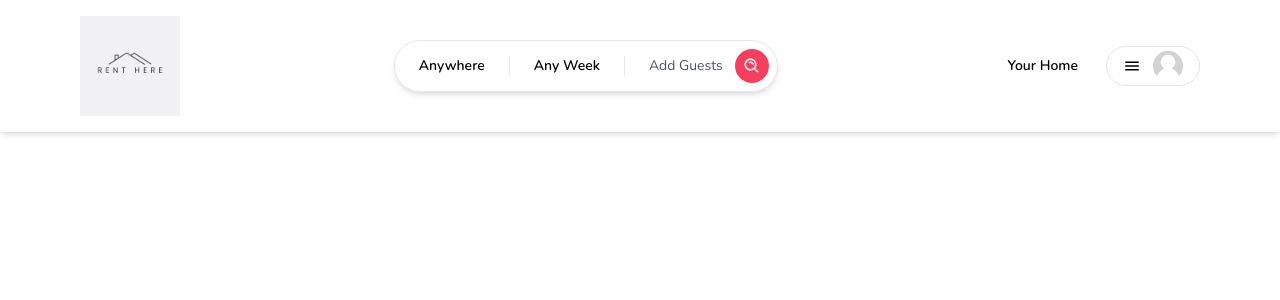
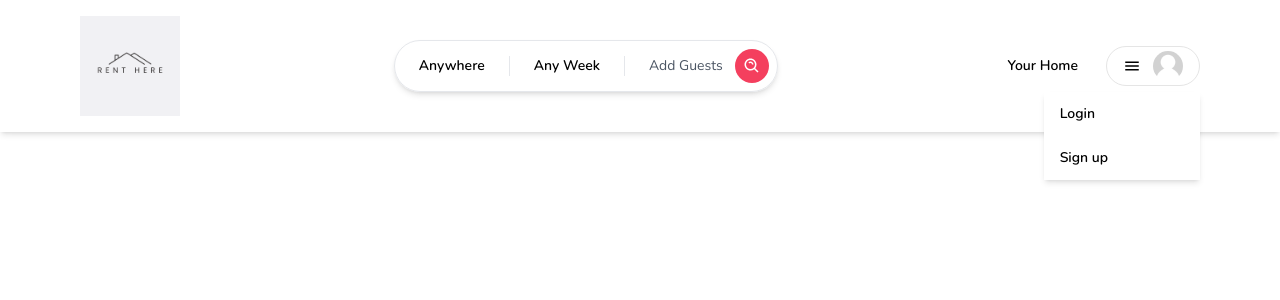
Before and after one commit to ch13Nataliia/rent-app, a Next.js app: page / in a window 1280 px wide. Both pictures are taken after a click on the element 1152 px from the left and 66 px from the top of the page. Shown: the top 300 px of the page. Built offline with nearby package versions, Linux system fonts and the light colour scheme.

Commit message:
finished ui for navigation

```diff
--- /dev/null
+++ b/app/components/navbar/MenuItem.tsx
@@ -0,0 +1,12 @@
+'use client';
+
+interface MenuItemProps {
+  onClick: () => void;
+  label: string;
+}
+
+const MenuItem: React.FC<MenuItemProps> = ({ onClick, label }) => {
+  return <div onClick={() => {}} className="px-4 py-3 hover:bg-neutral-200 transition font-semibold">{label}</div>;
+};
+
+export default MenuItem;
--- a/app/components/navbar/Navbar.tsx
+++ b/app/components/navbar/Navbar.tsx
@@ -1,3 +1,4 @@
+'use client';
 import Container from '../Container';
 import Logo from './Logo';
 import Search from './Search';
--- a/app/components/navbar/UserMenu.tsx
+++ b/app/components/navbar/UserMenu.tsx
@@ -1,9 +1,16 @@
 'use client';
-import { IoMdMenu } from "react-icons/io";
-import Avatar from "../Avatar";
-
+import { useCallback, useState } from 'react';
+import { IoMdMenu } from 'react-icons/io';
+import Avatar from '../Avatar';
+import MenuItem from './MenuItem';
 
 const UserMenu = () => {
+  const [isOpen, setIsOpen] = useState(false);
+
+  const toggleOpen = useCallback(() => {
+    setIsOpen((value) => !isOpen);
+  }, [setIsOpen, isOpen]);
+
   return (
     <div className="relative">
       <div className="flex flex-row items-center gap-3">
@@ -14,12 +21,23 @@ const UserMenu = () => {
           Your Home
         </div>
         <div
-          onClick={() => {}}
+          onClick={toggleOpen}
           className="p-4 md:py-1 md:px-4 border-[1px] border-neutral-200 flex flex-row items-center gap-3 rounded-full cursor-pointer hover:shadow-md transition"
-        ><IoMdMenu size={18} />
-        <div className="hidden md:block"><Avatar /></div>
+        >
+          <IoMdMenu size={18} />
+          <div className="hidden md:block">
+            <Avatar />
+          </div>
         </div>
       </div>
+      {isOpen && (
+        <div className="absolute rounede-xl shadow-md w-[40vw] md:w-3/4 bg-white iverflow-hidden right-0 top-12 text-sm">
+          <div className="flex flex-col cursor-pointer">
+            <MenuItem onClick={() => {}} label='Login'/>
+            <MenuItem onClick={() => {}} label='Sign up'/>
+          </div>
+        </div>
+      )}
     </div>
   );
 };
--- a/app/layout.tsx
+++ b/app/layout.tsx
@@ -10,6 +10,7 @@ export const metadata = {
 const font = Nunito({
   subsets: ['latin'],
 });
+
 
 export default async function RootLayout({
   children,
```
